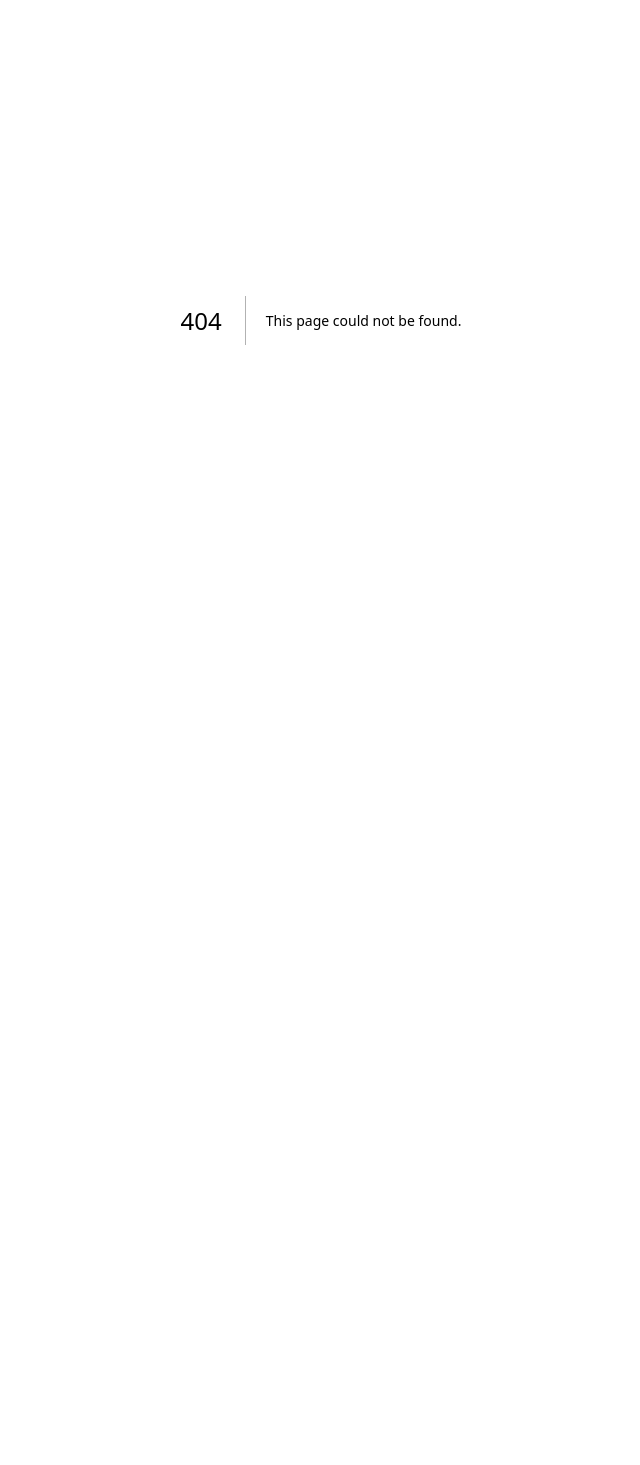
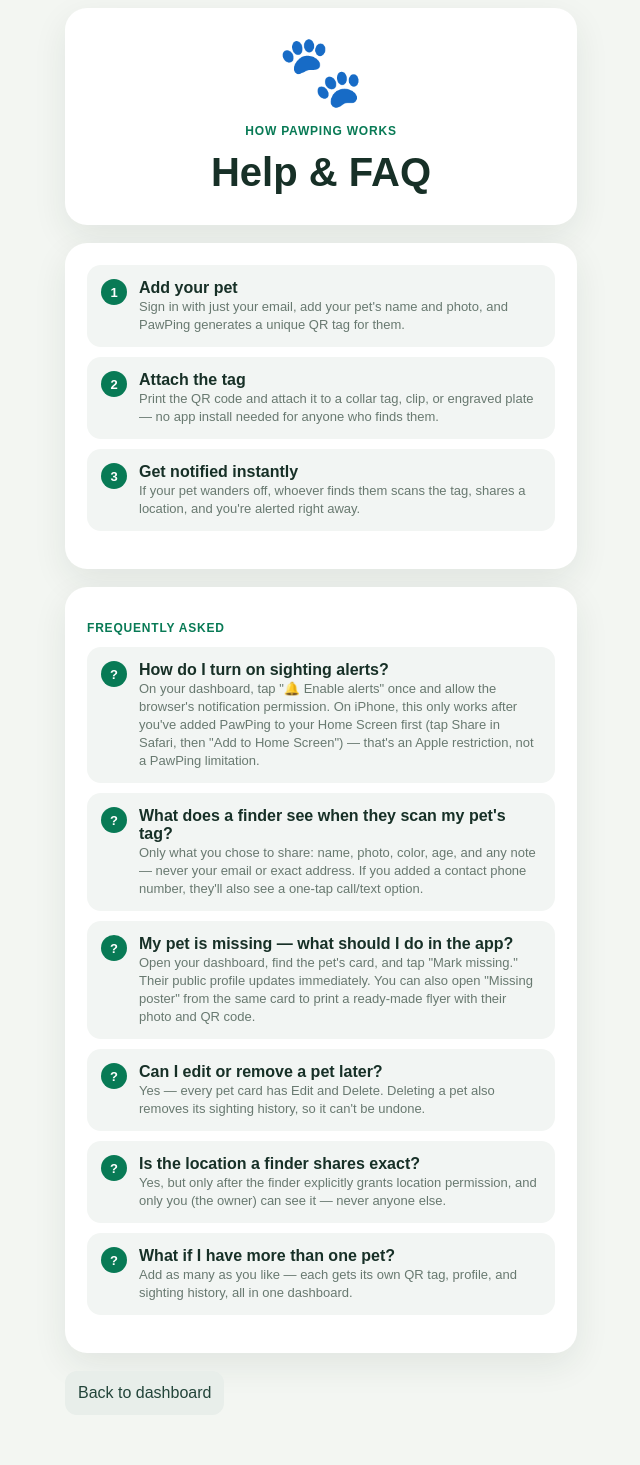
Before and after one commit to gkiranpixel-web/pawping, a Next.js app: page /help in a window 1280 px wide. Before the commit this address had no page. Shown: the part 80-1545 px from the top of the page, without its empty margins (319-959 px from the left). Before the commit the page ends 800 px from the top, so only its background shows below. Built offline with nearby package versions, Linux system fonts and the light colour scheme.

Commit message:
Add Help page, version footer, fix poster route

```diff
--- /dev/null
+++ b/lib/Footer.js
@@ -0,0 +1,9 @@
+import pkg from "../package.json";
+
+// A small, always-visible version tag. The point isn't the version number
+// itself — it's giving a non-technical user (and you) a fast way to tell
+// "did the new deploy actually go live" apart from "the browser is showing
+// me something stale," without needing to open Vercel or the dev tools.
+export default function Footer(){
+  return <footer className="appFooter noPrint">PawPing v{pkg.version}</footer>;
+}
--- a/package.json
+++ b/package.json
@@ -1,6 +1,6 @@
 {
   "name": "pawping",
-  "version": "9.0.0-owner-experience",
+  "version": "9.1.0-help-and-fixes",
   "private": true,
   "scripts": {
     "dev": "next dev",
--- a/pages/_app.js
+++ b/pages/_app.js
@@ -1,9 +1,11 @@
 import "../styles/globals.css";
 import InstallBanner from "../lib/InstallBanner";
+import Footer from "../lib/Footer";
 
 export default function App({Component,pageProps}){
   return <>
     <Component {...pageProps}/>
+    <Footer/>
     <InstallBanner/>
   </>;
 }
--- /dev/null
+++ b/pages/help.js
@@ -0,0 +1,47 @@
+import Link from "next/link";
+
+const STEPS=[
+  {n:"1",title:"Add your pet",body:"Sign in with just your email, add your pet's name and photo, and PawPing generates a unique QR tag for them."},
+  {n:"2",title:"Attach the tag",body:"Print the QR code and attach it to a collar tag, clip, or engraved plate — no app install needed for anyone who finds them."},
+  {n:"3",title:"Get notified instantly",body:"If your pet wanders off, whoever finds them scans the tag, shares a location, and you're alerted right away."},
+];
+
+const FAQ=[
+  {q:"How do I turn on sighting alerts?",a:"On your dashboard, tap \"🔔 Enable alerts\" once and allow the browser's notification permission. On iPhone, this only works after you've added PawPing to your Home Screen first (tap Share in Safari, then \"Add to Home Screen\") — that's an Apple restriction, not a PawPing limitation."},
+  {q:"What does a finder see when they scan my pet's tag?",a:"Only what you chose to share: name, photo, color, age, and any note — never your email or exact address. If you added a contact phone number, they'll also see a one-tap call/text option."},
+  {q:"My pet is missing — what should I do in the app?",a:"Open your dashboard, find the pet's card, and tap \"Mark missing.\" Their public profile updates immediately. You can also open \"Missing poster\" from the same card to print a ready-made flyer with their photo and QR code."},
+  {q:"Can I edit or remove a pet later?",a:"Yes — every pet card has Edit and Delete. Deleting a pet also removes its sighting history, so it can't be undone."},
+  {q:"Is the location a finder shares exact?",a:"Yes, but only after the finder explicitly grants location permission, and only you (the owner) can see it — never anyone else."},
+  {q:"What if I have more than one pet?",a:"Add as many as you like — each gets its own QR tag, profile, and sighting history, all in one dashboard."},
+];
+
+export default function Help(){
+  return <main className="shell">
+    <section className="card center">
+      <div className="paw">🐾</div>
+      <p className="eyebrow">HOW PAWPING WORKS</p>
+      <h1>Help &amp; FAQ</h1>
+    </section>
+
+    <section className="card" style={{marginTop:18}}>
+      <div className="checklist">
+        {STEPS.map(s=><div className="checklistItem" key={s.n}>
+          <span className="checklistNum">{s.n}</span>
+          <div className="checklistBody"><b>{s.title}</b><span>{s.body}</span></div>
+        </div>)}
+      </div>
+    </section>
+
+    <section className="card" style={{marginTop:18}}>
+      <p className="eyebrow">FREQUENTLY ASKED</p>
+      <div className="checklist" style={{marginTop:12}}>
+        {FAQ.map(f=><div className="checklistItem" key={f.q}>
+          <span className="checklistNum">?</span>
+          <div className="checklistBody"><b>{f.q}</b><span>{f.a}</span></div>
+        </div>)}
+      </div>
+    </section>
+
+    <Link className="secondary linkButton block" href="/owner" style={{textAlign:"center",marginTop:18}}>Back to dashboard</Link>
+  </main>;
+}
--- a/pages/owner.js
+++ b/pages/owner.js
@@ -175,6 +175,7 @@ export default function Owner(){
       <div className="actions">
         {notif==="default"&&<button className="secondary" onClick={enableNotifications}>🔔 Enable alerts</button>}
         {notif==="subscribed"&&<span className="secondary linkButton">🔔 Alerts on</span>}
+        <Link className="secondary linkButton" href="/help">Help</Link>
         <Link className="secondary linkButton" href="/admin">Admin</Link>
         <button className="secondary" onClick={()=>supabase.auth.signOut()}>Sign out</button>
       </div>
@@ -202,7 +203,7 @@ export default function Owner(){
             <div className="petTitle">{p.photo_url?<img src={p.photo_url} alt=""/>:<span>🐈</span>}<div><h3>{p.name}</h3><small className={`status ${p.status}`}>{p.status}</small></div></div>
             <p>{p.color||"No color"} · {p.age||"No age"}</p>
             <div className="actions"><button onClick={()=>qr(p)}>Download QR</button><button className="secondary" onClick={()=>navigator.clipboard.writeText(url)}>Copy link</button></div>
-            <div className="actions"><a className="secondary linkButton" target="_blank" href={`/c/${p.public_token}`}>Open profile</a><a className="secondary linkButton" target="_blank" href={`/c/${p.public_token}/poster`}>Missing poster</a></div>
+            <div className="actions"><a className="secondary linkButton" target="_blank" href={`/c/${p.public_token}`}>Open profile</a><a className="secondary linkButton" target="_blank" href={`/poster/${p.public_token}`}>Missing poster</a></div>
             <div className="actions"><button className="secondary" onClick={()=>toggle(p)}>Mark {p.status==="safe"?"missing":"safe"}</button><button className="secondary" onClick={()=>startEdit(p)}>Edit</button></div>
             <div className="actions"><button className="danger block" onClick={()=>removePet(p)}>Delete pet</button></div>
           </article>;
--- a/pages/c/[token]/poster.js
+++ b/pages/poster/[token].js
@@ -1,12 +1,16 @@
 import {useRouter} from "next/router";
 import {useEffect,useState} from "react";
 import QRCode from "qrcode";
-import {supabase,ready} from "../../../lib/supabase";
+import {supabase,ready} from "../../lib/supabase";
 
 // A print-ready "MISSING" flyer for a single pet — the kind of thing an
 // owner posts on a lamppost or shares in a neighborhood group, but with a
 // QR code straight to the finder-report page instead of a phone number
 // that gets lost. Public, same trust level as the profile page itself.
+//
+// Deliberately its own top-level route (/poster/:token) rather than nested
+// under /c/[token]/... — Next.js's Pages Router does not reliably resolve
+// a page file and a same-named dynamic folder both matching /c/[token].
 export default function Poster(){
   const {query}=useRouter();
   const [pet,setPet]=useState(null);
```
Also changed, not shown: styles/globals.css.
